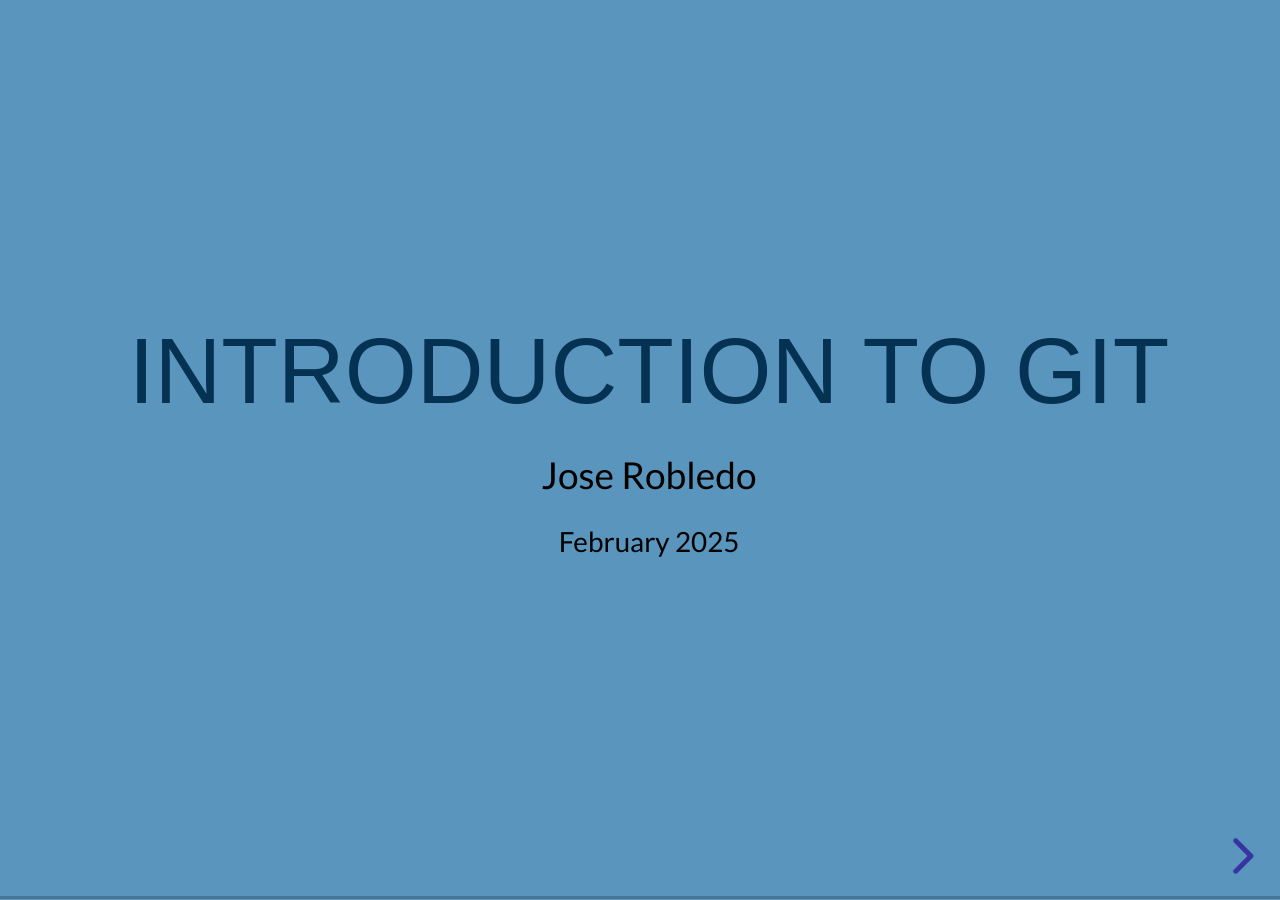
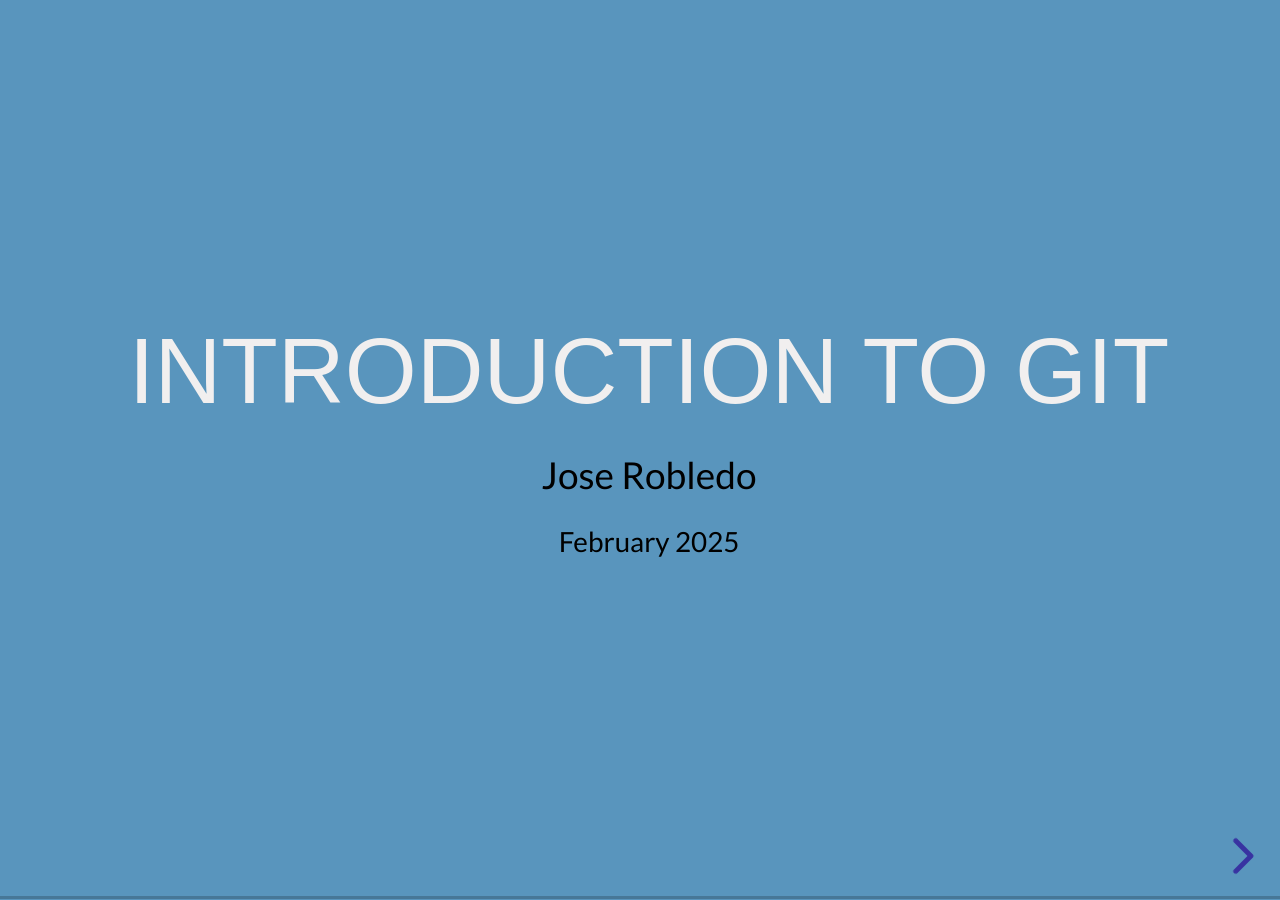
Before and after one commit to jorobledo/2025-03-03-hida-online, a Jekyll site: the page slides/public/01_intro_git.html, which Jekyll copies as it is, in a window 1280 px wide. Built offline with Jekyll 4.4.1, drawn with Linux system fonts in a browser that asks for light colours; some web fonts are replaced.

Commit message:
link 02 in 01

```diff
--- a/slides/public/01_intro_git.html
+++ b/slides/public/01_intro_git.html
@@ -153,7 +153,7 @@
   }
 
   .reveal h1 {
-      color: #053152;
+      color: #f1efef;
       font-size: 250%;
   }
 
@@ -444,13 +444,17 @@ and keeps useful metadata about them.</p></li>
 <li class="fragment"><p>The complete history of commits for a particular
 project and their metadata make up a <a
 href="https://swcarpentry.github.io/git-novice/instructor/reference.md#repository">repository</a>.</p></li>
+<li class="fragment"><p>version control is like unlimited ‘undo’ or
+CTRL-Z.</p></li>
+<li class="fragment"><p>Allows many people to work in parallel.</p></li>
 </ul>
+<p><img src="imgs/hida-logo.svg" width="400"></p>
 </section>
 <section class="slide level2">
 
-<div class="callout">
-<p>test</p>
-</div>
+<h3 id="continue-with">Continue with</h3>
+<p><a href="./02_setting_up.html">Setting up Git</a></p>
+<p><img src="imgs/hida-logo.svg" width="400"></p>
 </section>
     </div>
   </div>
```
Also changed, not shown: slides/01_intro_git.md (+13 -0 lines).
